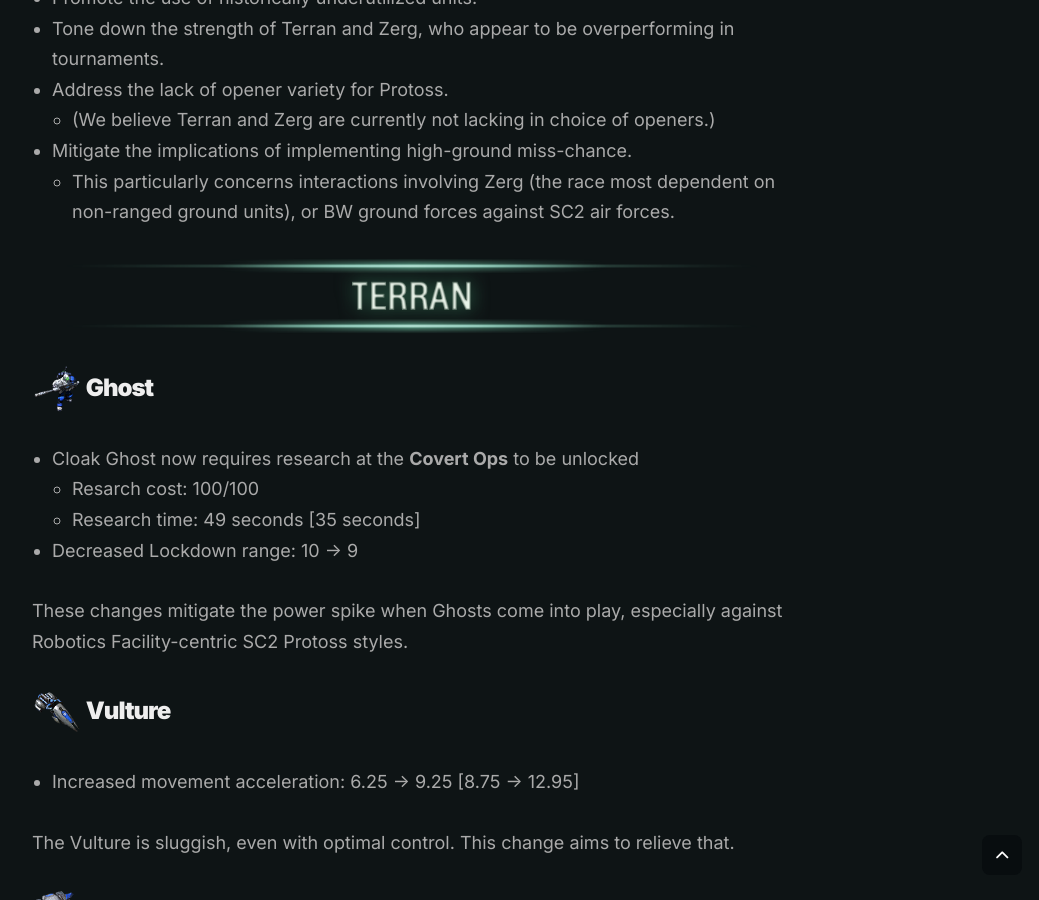
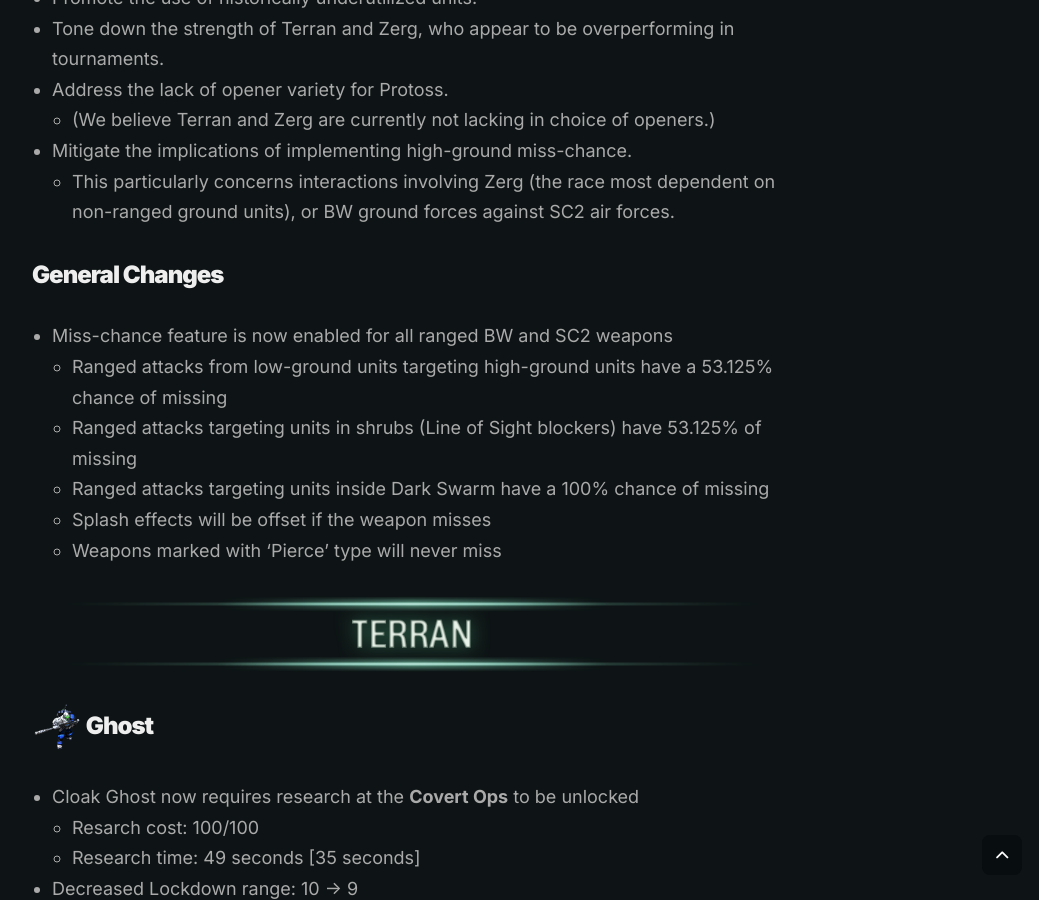
Before and after one commit to avexyli/Koprulu-Blog, a Jekyll site: the page built from _posts/2025-01-26-post-evo-1_12.markdown, in a window 1280 px wide and 900 px high, scrolled down 2585 px. Shown: the whole window, without its empty margins (228-1267 px from the left). Built offline with Jekyll 4.4.1, drawn with Linux system fonts in a browser that asks for light colours; some of the changed text lies outside the part shown.

Commit message:
Update 2025-01-26-post-evo-1_12.markdown

```diff
--- a/_posts/2025-01-26-post-evo-1_12.markdown
+++ b/_posts/2025-01-26-post-evo-1_12.markdown
@@ -46,6 +46,14 @@
     - (We believe Terran and Zerg are currently not lacking in choice of openers.)
 - Mitigate the implications of implementing high-ground miss-chance.
     - This particularly concerns interactions involving Zerg (the race most dependent on non-ranged ground units), or BW ground forces against SC2 air forces.
+
+### General Changes
+- Miss-chance feature is now enabled for all ranged BW and SC2 weapons
+    - Ranged attacks from low-ground units targeting high-ground units have a 53.125% chance of missing
+    - Ranged attacks targeting units in shrubs (Line of Sight blockers) have 53.125% of missing
+    - Ranged attacks targeting units inside Dark Swarm have a 100% chance of missing
+    - Splash effects will be offset if the weapon misses
+    - Weapons marked with 'Pierce' type will never miss
 
 ![]({{site.baseurl}}/images/Divider_Terran.png)
 
```
Also changed, not shown: other parts of _posts/2025-01-26-post-evo-1_12.markdown (+0 -6 lines).
